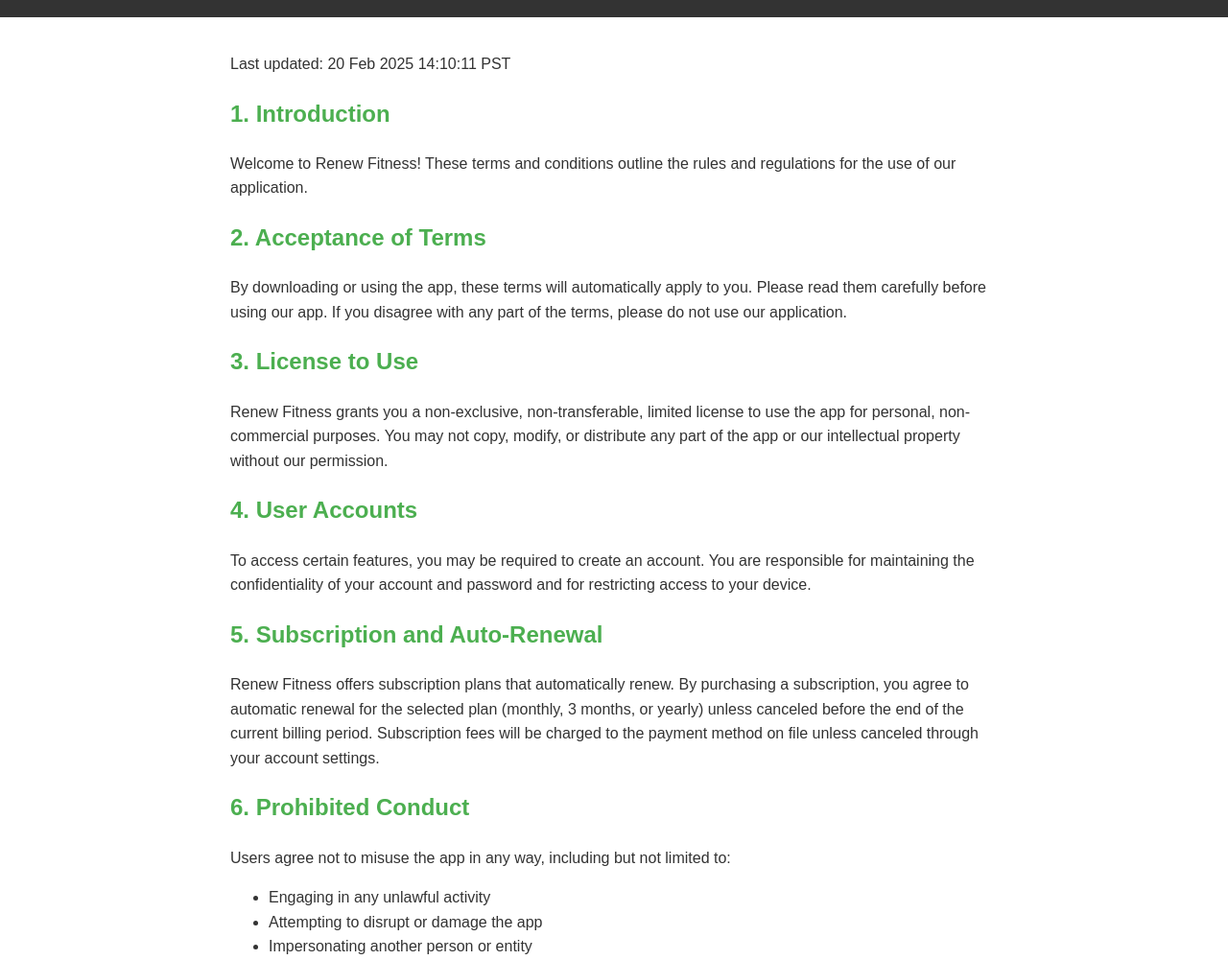
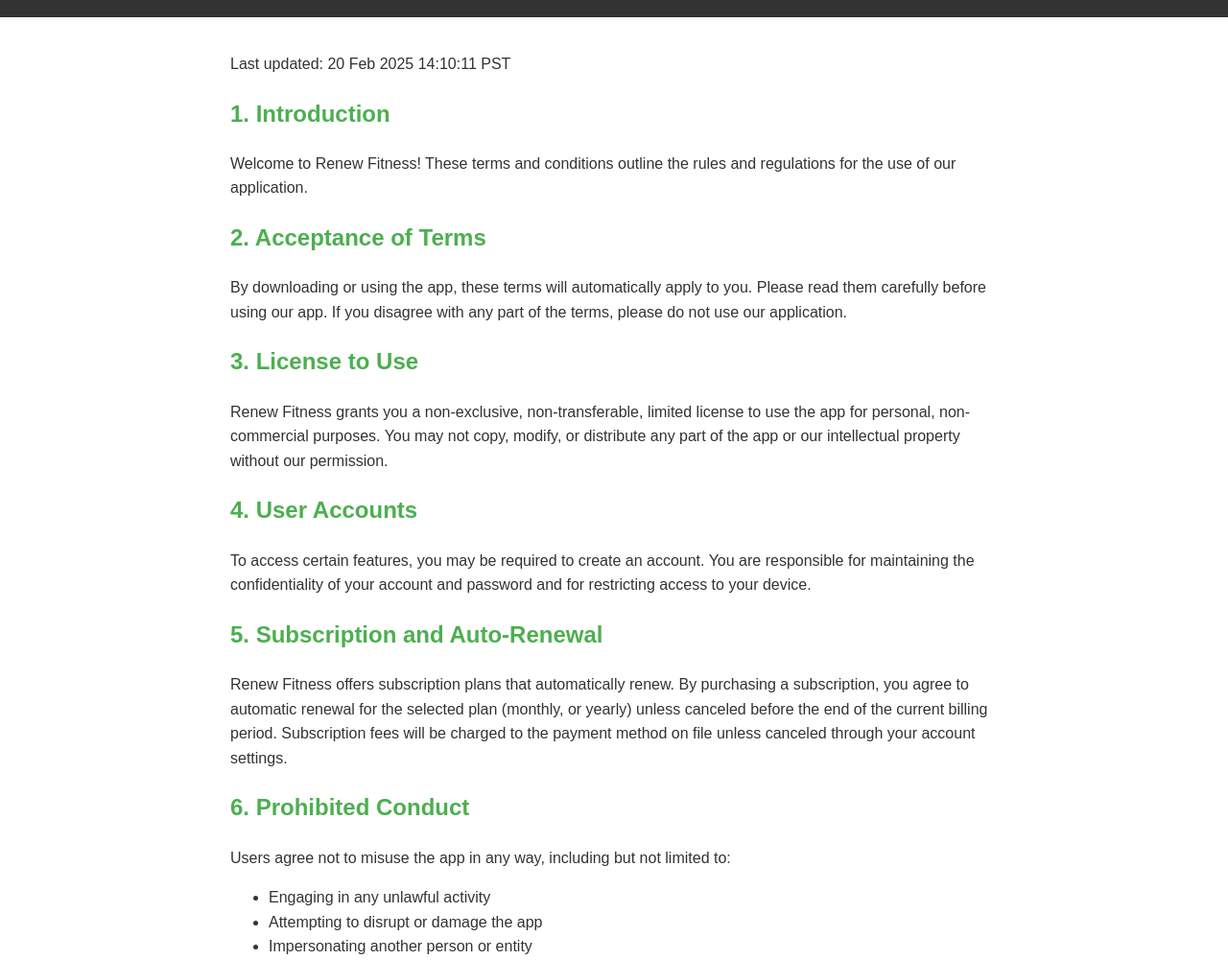
Before and after one commit to pro-akbar/fitness-terms-page, a plain HTML site: page index.html in a window 1280 px wide. Shown: the part 96-1097 px from the top of the page at 96% size. Drawn offline with Linux system fonts and the light colour scheme.

Commit message:
Update index.html

```diff
--- a/index.html
+++ b/index.html
@@ -49,7 +49,7 @@
         <p>To access certain features, you may be required to create an account. You are responsible for maintaining the confidentiality of your account and password and for restricting access to your device.</p>
 
         <h2>5. Subscription and Auto-Renewal</h2>
-        <p>Renew Fitness offers subscription plans that automatically renew. By purchasing a subscription, you agree to automatic renewal for the selected plan (monthly, 3 months, or yearly) unless canceled before the end of the current billing period. Subscription fees will be charged to the payment method on file unless canceled through your account settings.</p>
+        <p>Renew Fitness offers subscription plans that automatically renew. By purchasing a subscription, you agree to automatic renewal for the selected plan (monthly, or yearly) unless canceled before the end of the current billing period. Subscription fees will be charged to the payment method on file unless canceled through your account settings.</p>
 
         <h2>6. Prohibited Conduct</h2>
         <p>Users agree not to misuse the app in any way, including but not limited to:</p>
```
